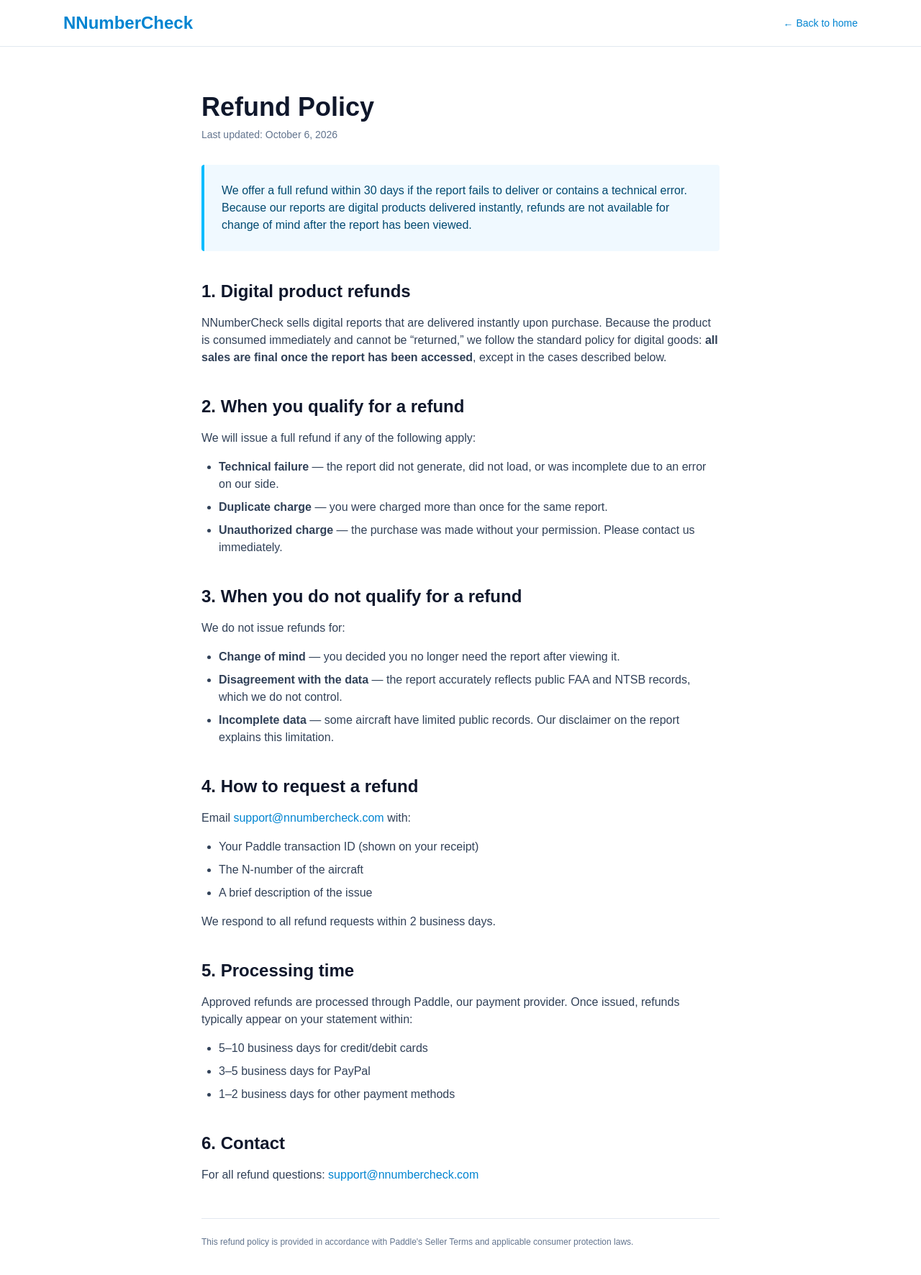
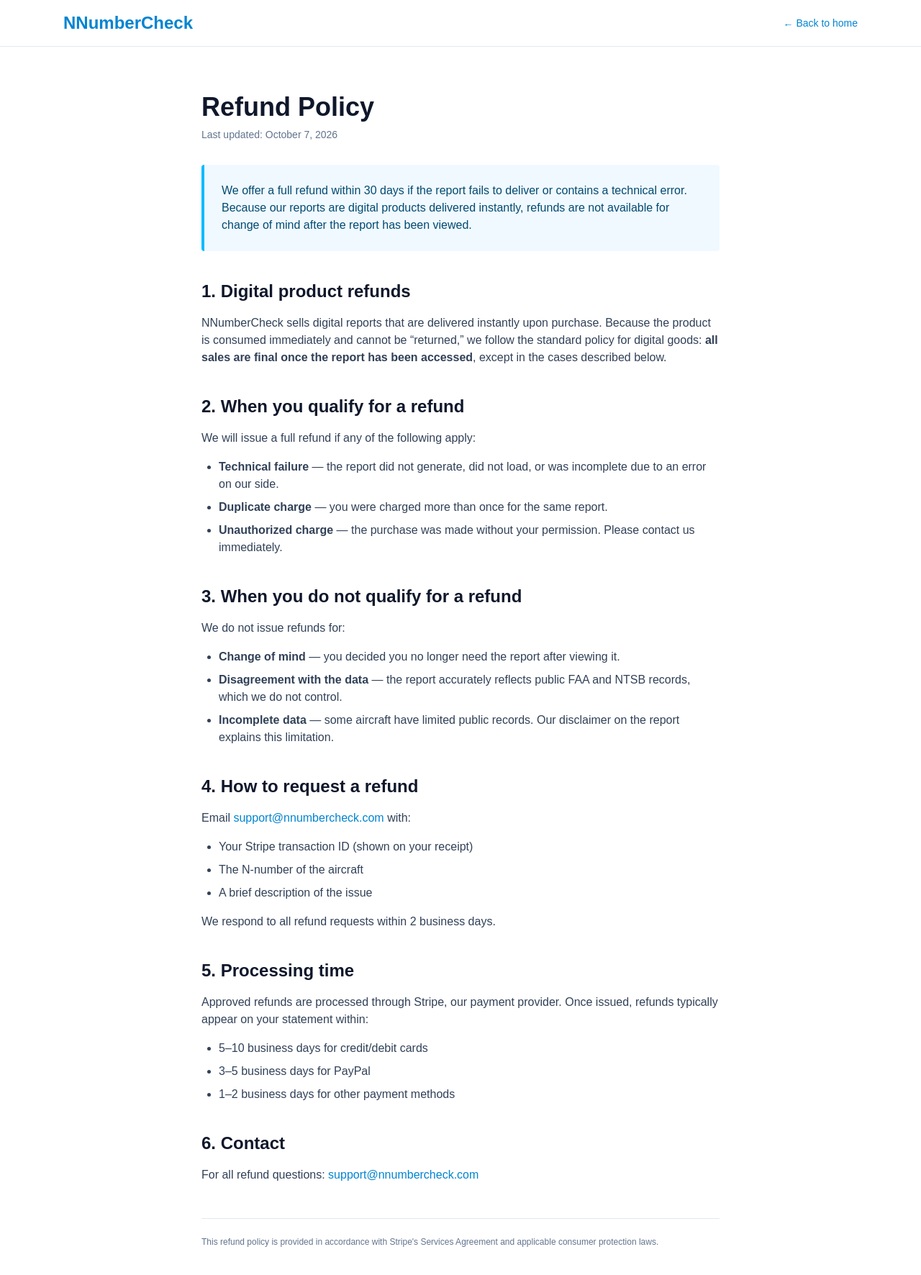
Before and after one commit to devsecsuite-rgb/nnumbercheck-v2, a Next.js app: page /refund in a window 1280 px wide. Shown: the top 1772 px of the page at 72% size. Built offline with nearby package versions, Linux system fonts and the light colour scheme.

Commit message:
Add canonical and switch Paddle references to Stripe on refund page

```diff
--- a/app/refund/page.tsx
+++ b/app/refund/page.tsx
@@ -4,6 +4,9 @@ import type { Metadata } from 'next';
 export const metadata: Metadata = {
   title: 'Refund Policy — NNumberCheck',
   description: 'Refund policy for NNumberCheck aircraft history reports.',
+  alternates: {
+    canonical: 'https://nnumbercheck.com/refund',
+  },
 };
 
 export default function RefundPage() {
@@ -25,7 +28,7 @@ export default function RefundPage() {
 
       <article className="max-w-3xl mx-auto px-6 py-16">
         <h1 className="text-4xl font-bold">Refund Policy</h1>
-        <p className="mt-2 text-sm text-slate-500">Last updated: October 6, 2026</p>
+        <p className="mt-2 text-sm text-slate-500">Last updated: October 7, 2026</p>
 
         <div className="mt-8 bg-sky-50 border-l-4 border-sky-400 p-6 rounded">
           <p className="text-sky-900 font-medium">
@@ -96,7 +99,7 @@ export default function RefundPage() {
           with:
         </p>
         <ul className="mt-4 space-y-2 text-slate-700 list-disc pl-6">
-          <li>Your Paddle transaction ID (shown on your receipt)</li>
+          <li>Your Stripe transaction ID (shown on your receipt)</li>
           <li>The N-number of the aircraft</li>
           <li>A brief description of the issue</li>
         </ul>
@@ -106,7 +109,7 @@ export default function RefundPage() {
 
         <h2 className="mt-10 text-2xl font-bold">5. Processing time</h2>
         <p className="mt-4 text-slate-700">
-          Approved refunds are processed through Paddle, our payment provider.
+          Approved refunds are processed through Stripe, our payment provider.
           Once issued, refunds typically appear on your statement within:
         </p>
         <ul className="mt-4 space-y-2 text-slate-700 list-disc pl-6">
@@ -127,8 +130,8 @@ export default function RefundPage() {
         </p>
 
         <p className="mt-12 text-xs text-slate-500 border-t border-slate-200 pt-6">
-          This refund policy is provided in accordance with Paddle&apos;s
-          Seller Terms and applicable consumer protection laws.
+          This refund policy is provided in accordance with Stripe&apos;s
+          Services Agreement and applicable consumer protection laws.
         </p>
       </article>
     </div>
```
